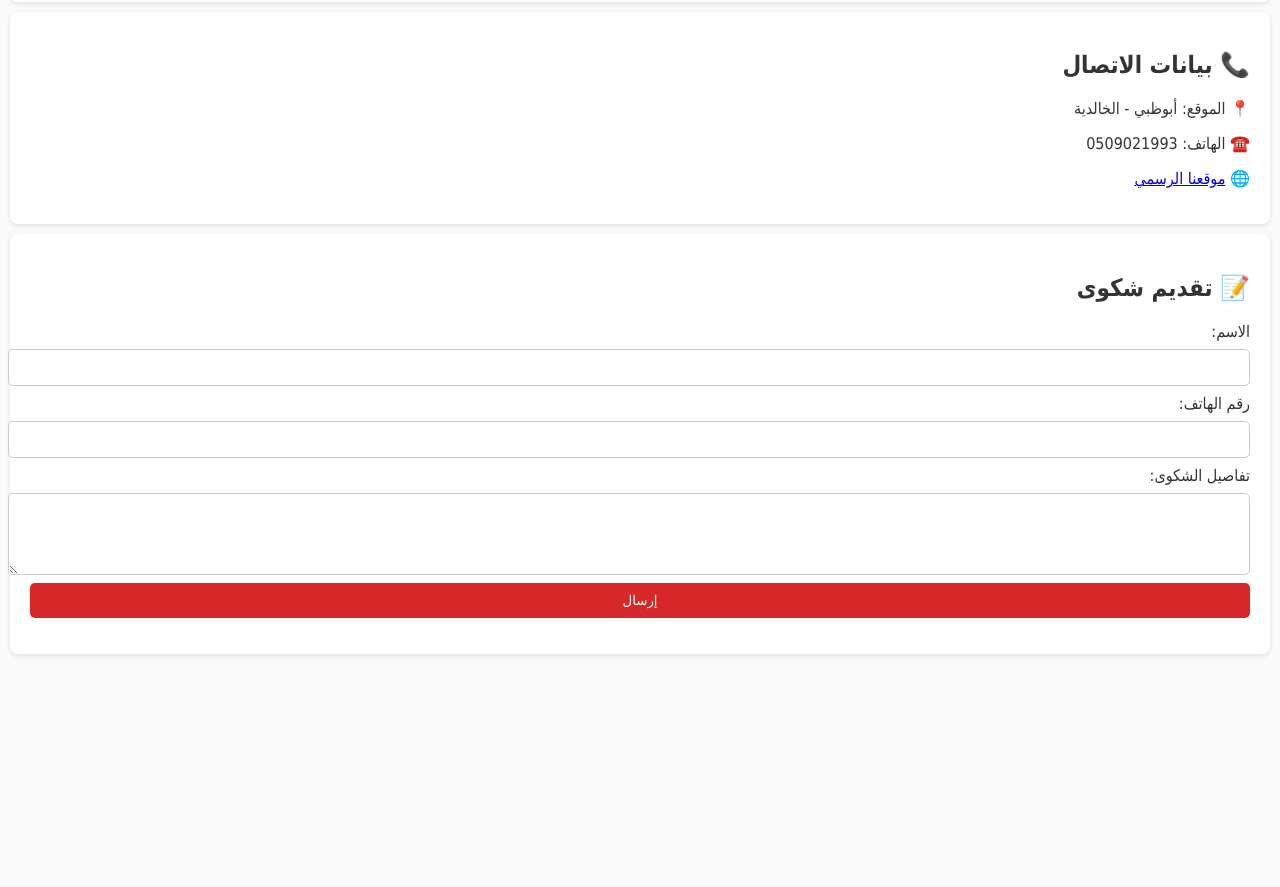
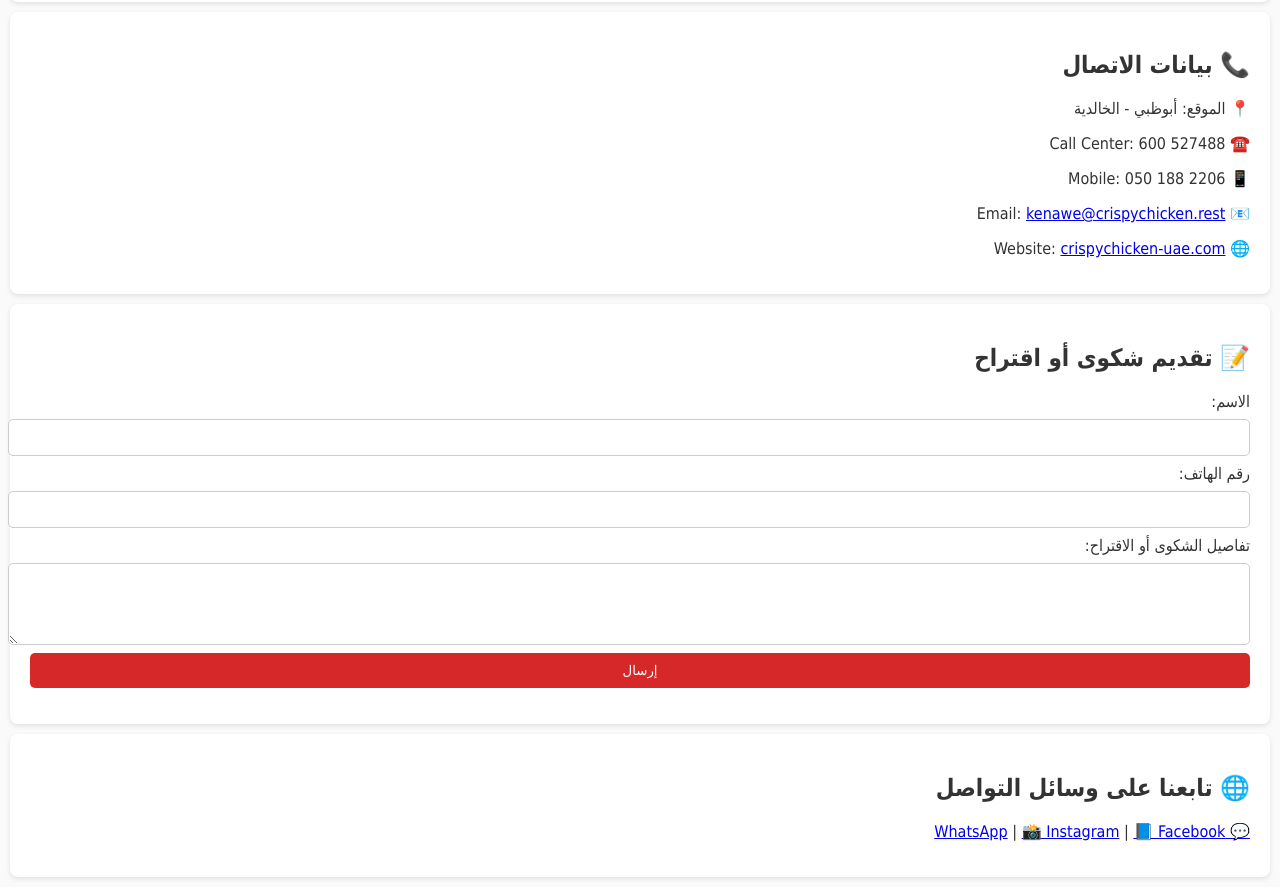
Before and after one commit to CCM3642/Crispychickenofferauh, a plain HTML site: page index.html in a window 1280 px wide. Shown: the part 501-1388 px from the top of the page. Before the commit the page ends 1165 px from the top, so only its background shows below. Drawn offline with Linux system fonts and the light colour scheme.

Commit message:
Update index.html

```diff
--- a/index.html
+++ b/index.html
@@ -3,7 +3,7 @@
 <head>
   <meta charset="UTF-8">
   <meta name="viewport" content="width=device-width, initial-scale=1.0">
-  <title>عروض مطعم كريسبي تشيكن</title>
+  <title>🍗 Crispy Chicken UAE</title>
   <link rel="stylesheet" href="style.css">
 </head>
 <body>
@@ -16,7 +16,7 @@
 
   <!-- قسم العروض -->
   <section id="offers">
-    <h2>عروض اليوم</h2>
+    <h2>🌟 عروض اليوم</h2>
     <div class="offer">
       <h3>عرض 1: 8 قطع دجاج</h3>
       <p>السعر: 20 درهم - متاح فقط يوم الاثنين والثلاثاء</p>
@@ -31,13 +31,15 @@
   <section id="contact">
     <h2>📞 بيانات الاتصال</h2>
     <p>📍 الموقع: أبوظبي - الخالدية</p>
-    <p>☎️ الهاتف: 0509021993</p>
-    <p>🌐 <a href="https://crispychicken-uae.com/#_branch94472" target="_blank">موقعنا الرسمي</a></p>
+    <p>☎️ Call Center: 600 527488</p>
+    <p>📱 Mobile: 050 188 2206</p>
+    <p>📧 Email: <a href="mailto:kenawe@crispychicken.rest">kenawe@crispychicken.rest</a></p>
+    <p>🌐 Website: <a href="https://crispychicken-uae.com" target="_blank">crispychicken-uae.com</a></p>
   </section>
 
   <!-- قسم الشكاوى -->
   <section id="complaint">
-    <h2>📝 تقديم شكوى</h2>
+    <h2>📝 تقديم شكوى أو اقتراح</h2>
     <form id="complaintForm">
       <label>الاسم:</label>
       <input type="text" name="name" required>
@@ -45,7 +47,7 @@
       <label>رقم الهاتف:</label>
       <input type="tel" name="phone" required>
 
-      <label>تفاصيل الشكوى:</label>
+      <label>تفاصيل الشكوى أو الاقتراح:</label>
       <textarea name="message" rows="4" required></textarea>
 
       <button type="submit">إرسال</button>
@@ -53,6 +55,24 @@
     <p id="formResponse"></p>
   </section>
 
-  <script src="script.js"></script>
+  <!-- قسم المتابعة على السوشيال ميديا -->
+  <section id="social">
+    <h2>🌐 تابعنا على وسائل التواصل</h2>
+    <p>
+      <a href="https://wa.me/971501882206" target="_blank">💬 WhatsApp</a> |
+      <a href="https://instagram.com/crispychicken_uae" target="_blank">📸 Instagram</a> |
+      <a href="https://facebook.com/crispychickenuae" target="_blank">📘 Facebook</a>
+    </p>
+  </section>
+
+  <script>
+    // تعامل مع إرسال النموذج
+    document.getElementById("complaintForm").addEventListener("submit", function(e){
+      e.preventDefault();
+      document.getElementById("formResponse").textContent = "✅ تم استلام الشكوى، سنتواصل معك قريباً.";
+      this.reset();
+    });
+  </script>
+
 </body>
 </html>
```
